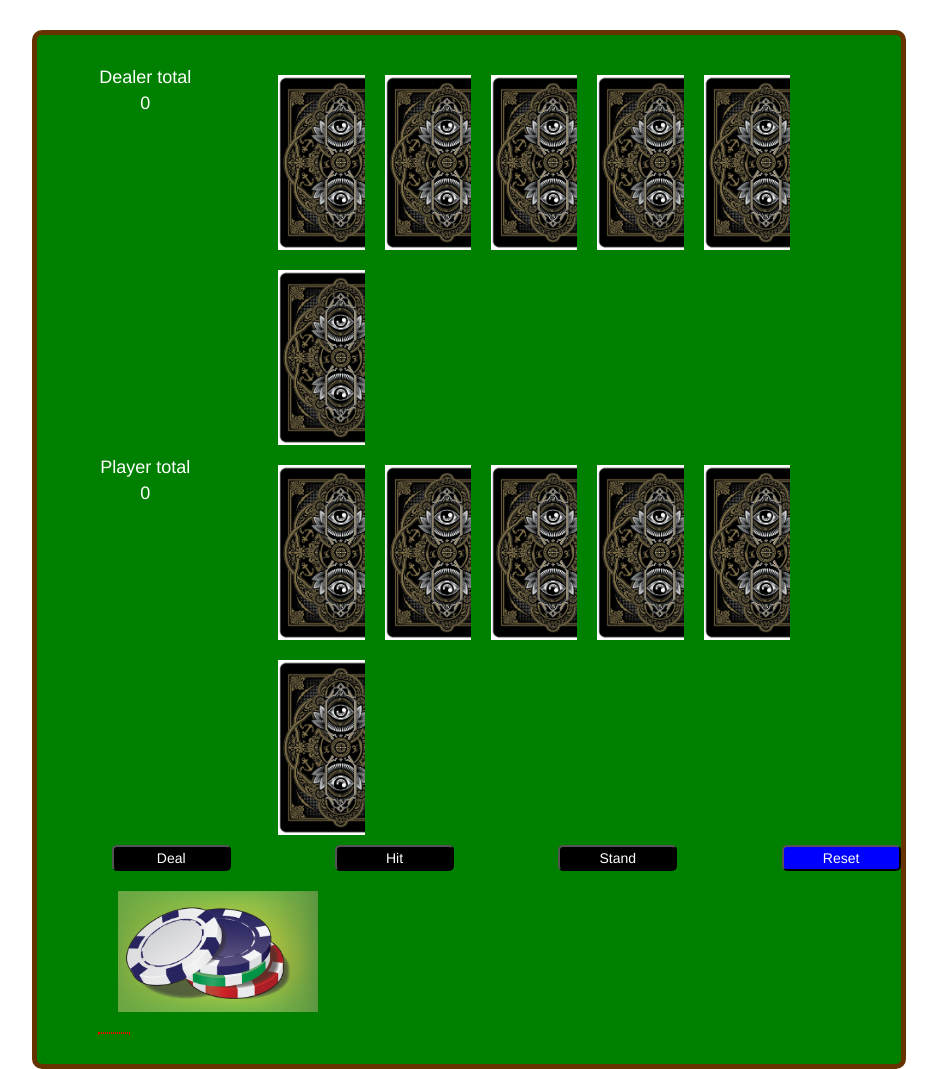
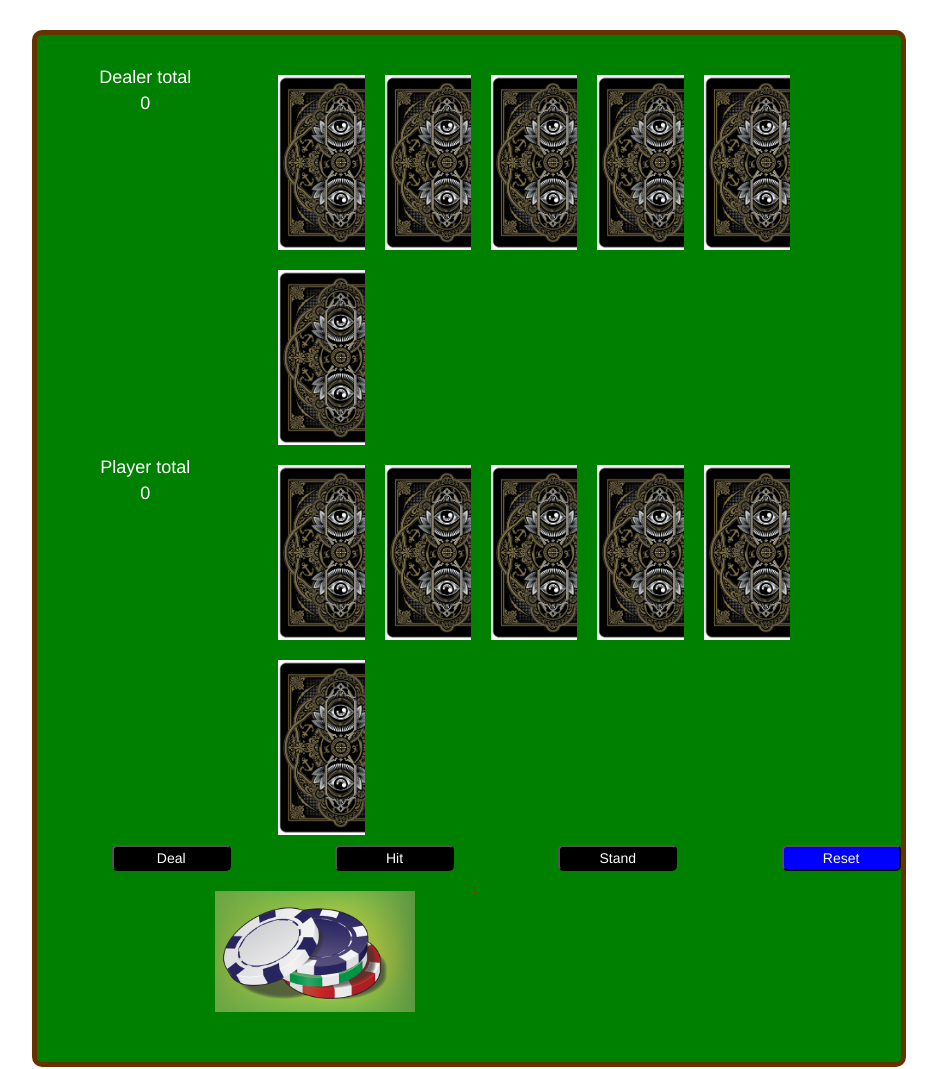
Before and after one commit to Shirlazybrat/7-16-Black-Jack, a plain HTML site: page index.html in a window 1280 px wide. Shown: the whole page, without its empty margins (171-1108 px from the left). Drawn offline with nearby package versions, Linux system fonts and the light colour scheme.

Commit message:
Column changes for the Bank Display

```diff
--- a/css/style.css
+++ b/css/style.css
@@ -53,5 +53,6 @@ img.chips{
 
 .bank-display{
 	border: 1px dotted red;
-	font-size: 50px;
+	font-size: 40px;
+	margin: 20px;
 }
--- a/index.html
+++ b/index.html
@@ -94,11 +94,10 @@
 					<button class="reset">Reset</button>
 				</div>
 			</div> <!-- close player-action/buttons -->
-			<div class="row betting col-sm-8">
-					<div class="col-sm-2 col-sm-offset-1">
-						<img class="chips" src="images/chip.jpg" value=1>
-						<div class="col-sm-2 col-sm-off-set-1 bank-display"></div>
-					</div>
+			<div class="row betting col-sm-12">
+					<div class="col-sm-4 col-sm-offset-2">
+						<img class="chips" src="images/chip.jpg" value=1></div>
+						<div class="col-sm-4 col-sm-offset-2 bank-display"></div>
 			</div>
 
 			</div> <!-- close the table -->
```
